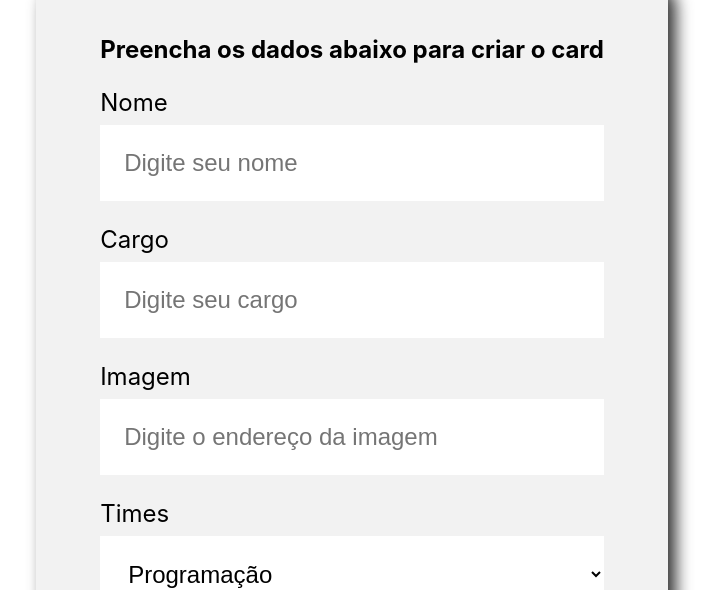
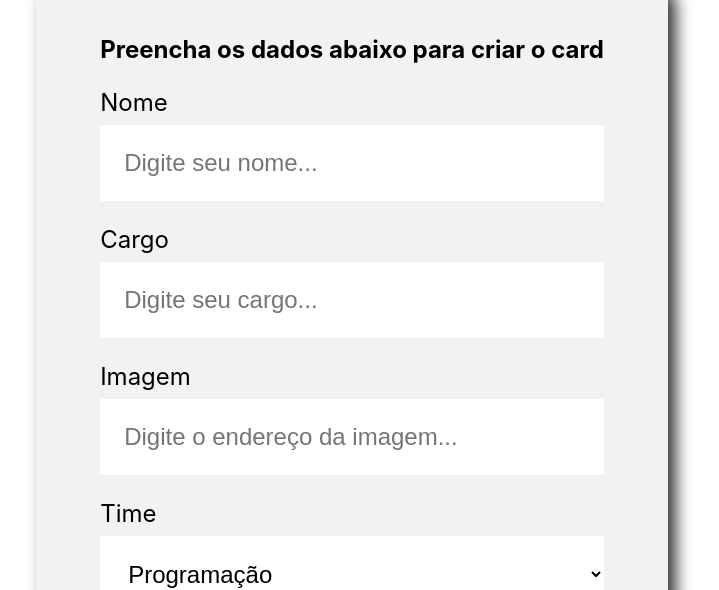
Before and after one commit to Guay16/Curso-NODE-Alura, a React (Create React App) app: page / in a window 1280 px wide. Shown: the part 661-1251 px from the top of the page, without its empty margins (288-1007 px from the left). Built offline with nearby package versions, Linux system fonts and the light colour scheme.

Commit message:
Controlar inputs utilizando value e onChange; Gerenciar o estado de um componente, utilizando o useState; Trabalhar com props que são funções.

```diff
--- a/src/App.js
+++ b/src/App.js
@@ -1,11 +1,21 @@
+import { useState } from 'react';
 import Banner from './Componentes/Banner'
 import Formulario from './Componentes/Formulario'
 
+
 function App() {
+  const [ colaboradores, setColaboradores ] = useState([])
+
+  const aoNovoColaboradorAdicionado = (colaborador) => {
+    console.log (colaborador)
+    setColaboradores(...colaboradores,colaborador)
+
+  }
+
   return (
       <div className="App">
       <Banner/>
-      <Formulario/>
+      <Formulario aoColaboradorCadastrado={colaborador=> aoNovoColaboradorAdicionado(colaborador)}/>
      </div>
   );
 }
--- a/src/Componentes/Banner/Banner.js
+++ /dev/null
@@ -1,12 +0,0 @@
-import "./Banner.css"
-
-export const Banner = () =>  {
-    return (
-        <header>
-            <img src="/imagens/banner.png" alt="O banner principal da página do Organo"/>
-        </header>
-    )
-
-}
-
-export default Banner
--- a/src/Componentes/Banner/index.js
+++ b/src/Componentes/Banner/index.js
@@ -1,4 +1,12 @@
+import "./Banner.css"
 
-import { Banner } from "./Banner";
+export const Banner = () =>  {
+    return (
+        <header>
+            <img src="/imagens/banner.png" alt="O banner principal da página do Organo"/>
+        </header>
+    )
+
+}
 
 export default Banner
--- /dev/null
+++ b/src/Componentes/Banner/index2.js
@@ -0,0 +1,4 @@
+
+import { Banner } from ".";
+
+export default Banner
--- a/src/Componentes/CampoTexto/index.js
+++ b/src/Componentes/CampoTexto/index.js
@@ -1,17 +1,33 @@
 import "./CampoTexto.css"
 
-const CampoTexto = (props) => {
 
-   return (
+
+
+
+    const CampoTexto = (props) => {
+        const placeholderModificada = `${props.placeholder}...`
+     /* **************retirado para receber via props *************
+     const{valor , setValor} =  useState('')*/
+
+      const aoDigitado = (evento) => {
+            /* **************retirado para receber via props *************
+            setValor {evento.target.value}
+            console.log(valor)*/
+            props.aoAlterado(evento.target.value)
+        }
+        return (
           <div className="campo-texto">
               <label>
                 {props.label}
                 </label>
-              <input required={props.obrigatorio}  placeholder= {props.placeholder}
+              <input value={props.valor} onChange={aoDigitado} required={props.obrigatorio} placeholder={placeholderModificada}
               />
+
           </div>
              )
-                        }
+
+    }
+
 
 export default CampoTexto
 
--- a/src/Componentes/Formulario/index.js
+++ b/src/Componentes/Formulario/index.js
@@ -2,8 +2,9 @@
 import ListaSuspensa from '../ListaSuspensa'
 import Botao from '../Botão'
 import './Formulario.css'
+import { useState } from 'react'
 
-const Formulario = ( )=> {
+const Formulario = (props)=> {
     const times = [
         'Programação',
         'Front end',
@@ -13,20 +14,55 @@
         'Mobile',
         'Inovação e Gestão',
     ]
+    const [nome, setNome]= useState('')
+    const [cargo, setCargo]= useState('')
+    const [imagem, setImagem]= useState('')
+    const [time, setTime ]= useState('')
+
 
     const aoSalvar = (evento) => {
         evento.preventDefault()
-        console.log('Form foi submetido')
+        props.aoColaboradorCadastrado({
+          nome,
+          cargo,
+          imagem,
+          time,
+        })
+        console.log('Form foi submetido =>', nome, cargo, imagem, time)
     }
 
             return (
                 <section className='formulario'>
                     <form onSubmit={aoSalvar} >
                         <h2> Preencha os dados abaixo para criar o card</h2>
-                          <CampoTexto obrigatorio = {true} label="Nome" placeholder ="Digite seu nome"/>
-                          <CampoTexto obrigatorio = {true} label="Cargo" placeholder ="Digite seu cargo"/>
-                          <CampoTexto  label="Imagem" placeholder ="Digite o endereço da imagem"/>
-                          <ListaSuspensa label= "Times" itens={times}/>
+                          <CampoTexto
+                            obrigatorio = {true}
+                            label="Nome"
+                            placeholder ="Digite seu nome"
+                            valor={nome}
+                            aoAlterado={valor=> setNome(valor)}
+                            />
+
+                          <CampoTexto
+                            obrigatorio = {true}
+                            label="Cargo"
+                            placeholder ="Digite seu cargo"
+                            valor={cargo}
+                            aoAlterado={valor=> setCargo(valor)}
+                            />
+                          <CampoTexto
+                            label="Imagem"
+                            placeholder ="Digite o endereço da imagem"
+                            valor={imagem}
+                            aoAlterado={valor=> setImagem(valor)}
+                            />
+                          <ListaSuspensa
+                            obrigatorio = {true}
+                            label= "Time"
+                            itens={times}
+                            valor={time}
+                            aoAlterado={valor=> setTime(valor)}
+                             />
                           <Botao> CRIAR CARD </Botao>
 
 
--- a/src/Componentes/ListaSuspensa/index.js
+++ b/src/Componentes/ListaSuspensa/index.js
@@ -1,10 +1,12 @@
 import './ListaSuspensa.css'
 
+
 const ListaSuspensa = (props) => {
+    console.log(props.itens)
     return (
         <div className= 'lista-suspensa'>
             <label>{props.label}</label>
-            <select required = {props.required}>
+            <select onChange = {evento => props.aoAlterado(evento.target.value)} required={props.required}>
                 {props.itens.map (item =>{
                     return <option key={item}>{item}</option>
                 })}
```
